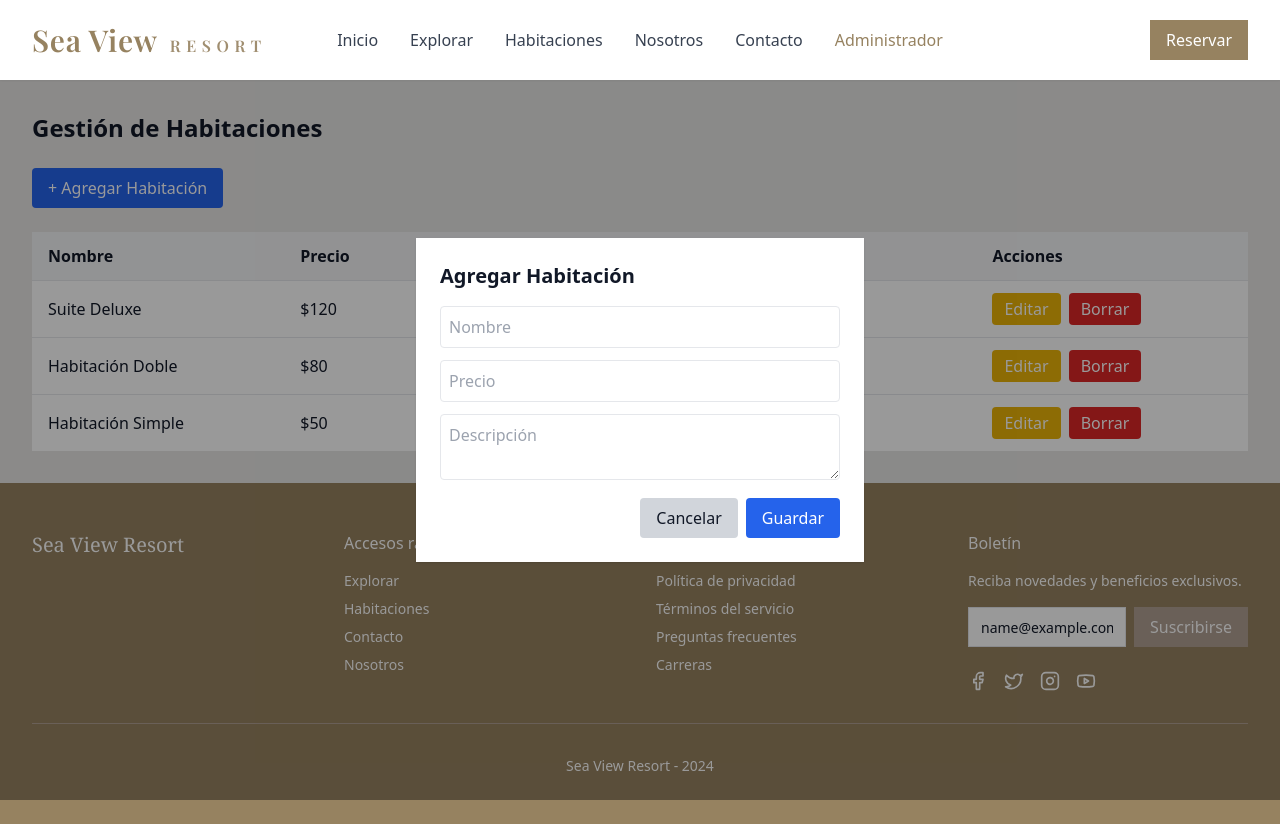
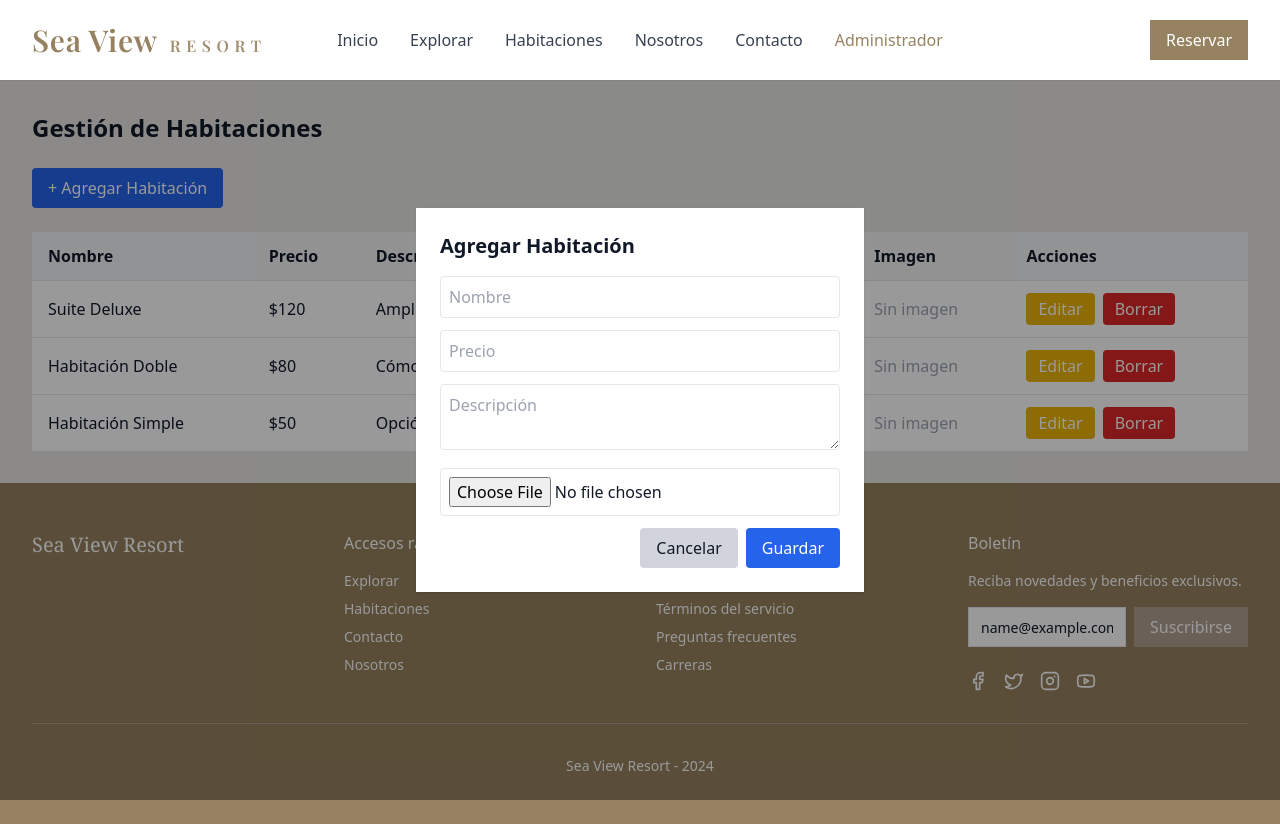
Before and after one commit to najr91/Sea-view-resort-frontend, a React (Vite) app: page /admin/rooms in a window 1280 px wide. Both pictures are taken after typing "name@example.com" into the empty fields and a click on the button "+ Agregar Habitación". Built offline with nearby package versions, Linux system fonts and the light colour scheme.

Commit message:
Agrego imput para subida de imagenes

```diff
--- a/src/pages/admin/AdminRooms.jsx
+++ b/src/pages/admin/AdminRooms.jsx
@@ -2,24 +2,27 @@ import React, { useState } from "react";
 
 // Datos mock
 const initialRooms = [
-  { id: 1, name: "Suite Deluxe", price: 120, description: "Amplia suite con vista al mar" },
-  { id: 2, name: "Habitación Doble", price: 80, description: "Cómoda habitación para dos personas" },
-  { id: 3, name: "Habitación Simple", price: 50, description: "Opción económica con todas las comodidades" },
+  { id: 1, name: "Suite Deluxe", price: 120, description: "Amplia suite con vista al mar", image: null },
+  { id: 2, name: "Habitación Doble", price: 80, description: "Cómoda habitación para dos personas", image: null },
+  { id: 3, name: "Habitación Simple", price: 50, description: "Opción económica con todas las comodidades", image: null },
 ];
 
 export default function AdminRooms() {
   const [rooms, setRooms] = useState(initialRooms);
   const [isModalOpen, setIsModalOpen] = useState(false);
   const [editingRoom, setEditingRoom] = useState(null);
-  const [formData, setFormData] = useState({ name: "", price: "", description: "" });
+  const [formData, setFormData] = useState({ name: "", price: "", description: "", image: null });
+  const [preview, setPreview] = useState(null);
 
   const openModal = (room = null) => {
     if (room) {
       setEditingRoom(room);
       setFormData(room);
+      setPreview(room.image || null);
     } else {
       setEditingRoom(null);
-      setFormData({ name: "", price: "", description: "" });
+      setFormData({ name: "", price: "", description: "", image: null });
+      setPreview(null);
     }
     setIsModalOpen(true);
   };
@@ -31,12 +34,18 @@ export default function AdminRooms() {
     setFormData({ ...formData, [name]: value });
   };
 
+  const handleImageChange = (e) => {
+    const file = e.target.files[0];
+    if (file) {
+      setFormData({ ...formData, image: file });
+      setPreview(URL.createObjectURL(file)); // vista previa
+    }
+  };
+
   const handleSave = () => {
     if (editingRoom) {
-      // Editar
       setRooms(rooms.map((r) => (r.id === editingRoom.id ? { ...formData, id: r.id } : r)));
     } else {
-      // Crear
       setRooms([...rooms, { ...formData, id: Date.now() }]);
     }
     closeModal();
@@ -58,7 +67,7 @@ export default function AdminRooms() {
         + Agregar Habitación
       </button>
 
-      {/* Tabla - solo desktop */}
+      {/* Tabla - desktop */}
       <div className="overflow-x-auto hidden md:block">
         <table className="min-w-full bg-white rounded-lg shadow">
           <thead>
@@ -66,6 +75,7 @@ export default function AdminRooms() {
               <th className="py-3 px-4">Nombre</th>
               <th className="py-3 px-4">Precio</th>
               <th className="py-3 px-4">Descripción</th>
+              <th className="py-3 px-4">Imagen</th>
               <th className="py-3 px-4">Acciones</th>
             </tr>
           </thead>
@@ -75,6 +85,13 @@ export default function AdminRooms() {
                 <td className="py-3 px-4">{room.name}</td>
                 <td className="py-3 px-4">${room.price}</td>
                 <td className="py-3 px-4">{room.description}</td>
+                <td className="py-3 px-4">
+                  {room.image ? (
+                    <img src={URL.createObjectURL(room.image)} alt="preview" className="w-16 h-16 object-cover rounded" />
+                  ) : (
+                    <span className="text-gray-400">Sin imagen</span>
+                  )}
+                </td>
                 <td className="py-3 px-4 space-x-2">
                   <button
                     onClick={() => openModal(room)}
@@ -102,6 +119,9 @@ export default function AdminRooms() {
             <h3 className="text-lg font-bold">{room.name}</h3>
             <p className="text-gray-600">Precio: ${room.price}</p>
             <p className="text-gray-500">{room.description}</p>
+            {room.image && (
+              <img src={URL.createObjectURL(room.image)} alt="preview" className="w-full h-32 object-cover rounded my-2" />
+            )}
             <div className="mt-3 flex space-x-2">
               <button
                 onClick={() => openModal(room)}
@@ -150,6 +170,18 @@ export default function AdminRooms() {
               onChange={handleChange}
               className="w-full border p-2 rounded mb-3"
             />
+
+            {/* Input de imagen */}
+            <input
+              type="file"
+              accept="image/*"
+              onChange={handleImageChange}
+              className="w-full border p-2 rounded mb-3"
+            />
+            {preview && (
+              <img src={preview} alt="Vista previa" className="w-full h-32 object-cover rounded mb-3" />
+            )}
+
             <div className="flex justify-end space-x-2">
               <button
                 onClick={closeModal}
```
